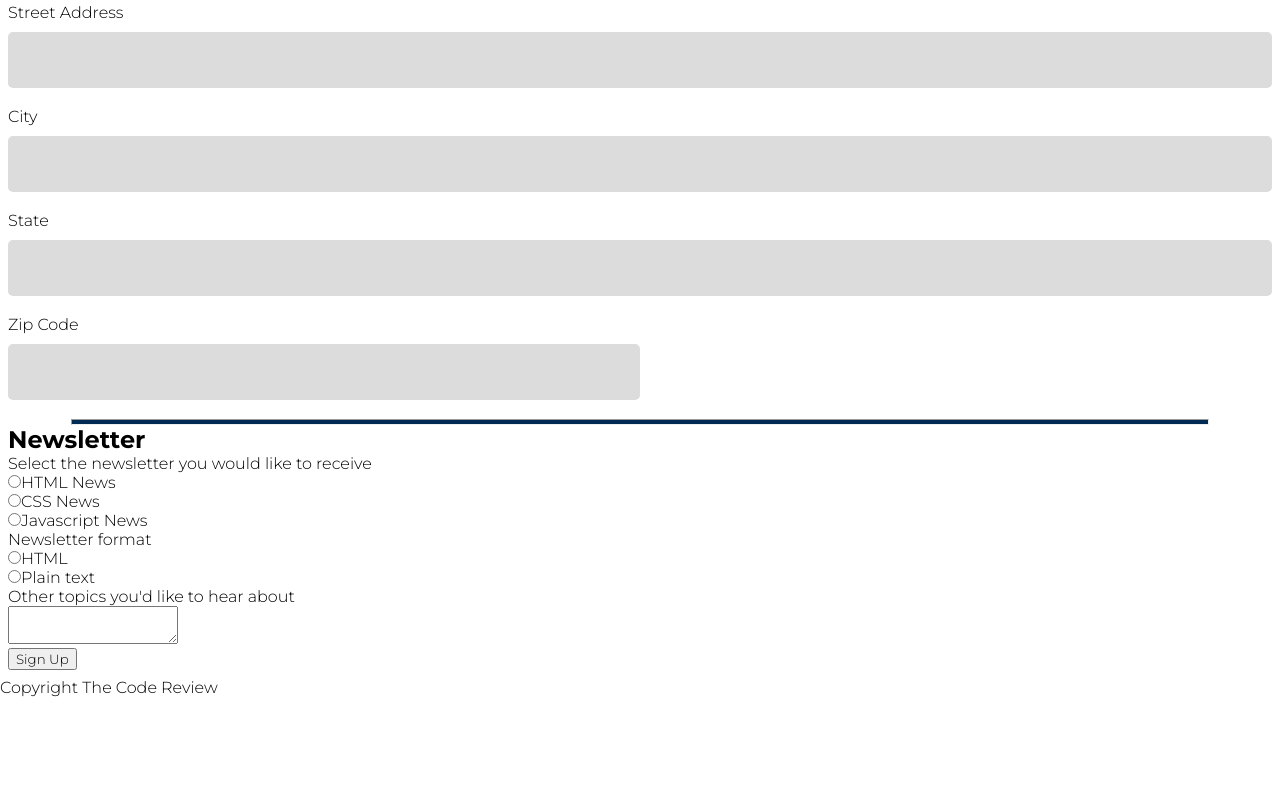
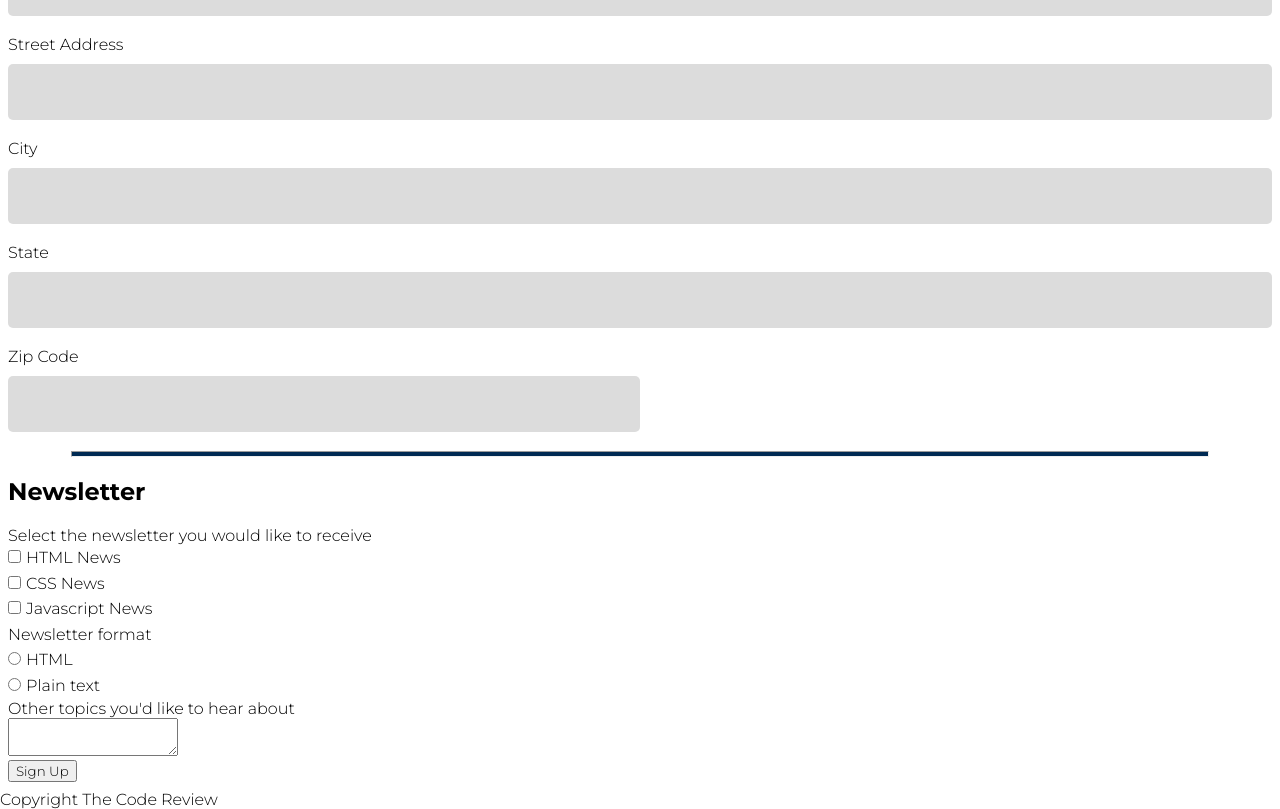
Before and after one commit to Mo-Seleman/Registration-form-project3, a plain HTML site: page index.html in a window 1280 px wide. Shown: the part 543-1352 px from the top of the page. Before the commit the page ends 1240 px from the top, so only its background shows below. Drawn offline with Linux system fonts and the light colour scheme.

Commit message:
Corrections
Radio buttons to checkboxes

```diff
--- a/css/style.css
+++ b/css/style.css
@@ -27,7 +27,7 @@ main {
      margin: 8px;
  }
 
-legend {
+legend, h2 {
      font-size: 1.5em;
      font-weight: 700;
      margin: 20px auto;
@@ -63,3 +63,19 @@ input::placeholder {
     font-style: italic;
     padding-left: calc(100% - 60px)
 }
+
+.newsletterbuttons {
+    line-height: 1.6;
+}
+
+#html_news,
+#css_news,
+#javascript_news,
+#html,
+#plain_text {
+    margin-right: 5px;
+}
+
+p {
+
+}
--- a/index.html
+++ b/index.html
@@ -60,16 +60,19 @@
 <section class="newsletter">
     <h2>Newsletter</h2>
     <p>Select the newsletter you would like to receive</p>
-    <input type="radio" name="user-newsletter" id="html_news" value="receive_newsletter"><label for="html_news">HTML News</label><br>
 
-    <input type="radio" name="user-newsletter" id="css_news" value="receive_newsletter"><label for="css_news">CSS News</label><br>
+<div class="newsletterbuttons">
+    <input type="checkbox" name="user-newsletter" id="html_news" value="receive_newsletter"><label for="html_news">HTML News</label><br>
 
-    <input type="radio" name="user-newsletter" id="javascript_news" value="receive_newsletter"><label for="javascript_news">Javascript News</label><br>
+    <input type="checkbox" name="user-newsletter" id="css_news" value="receive_newsletter"><label for="css_news">CSS News</label><br>
+
+    <input type="checkbox" name="user-newsletter" id="javascript_news" value="receive_newsletter"><label for="javascript_news">Javascript News</label><br>
 
     <p>Newsletter format</p>
     <input type="radio" name="user-newsletter" id="html" value="receive_newsletter"><label for="html">HTML</label><br>
 
     <input type="radio" name="user-newsletter" id="plain_text" value="receive_newsletter"><label for="plain_text">Plain text</label>
+</div>
 
     <p>Other topics you'd like to hear about</p>
     <textarea name="user-newsletter" id="other_topics"></textarea><br>
```
